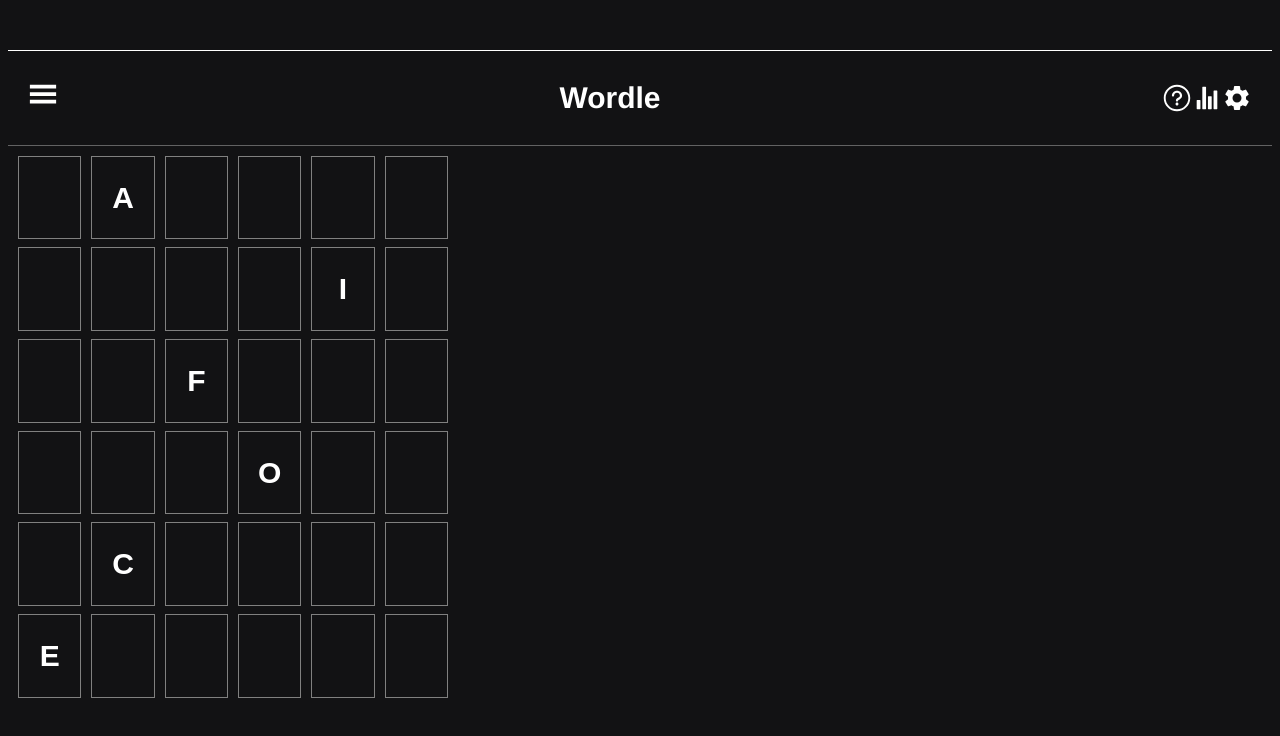
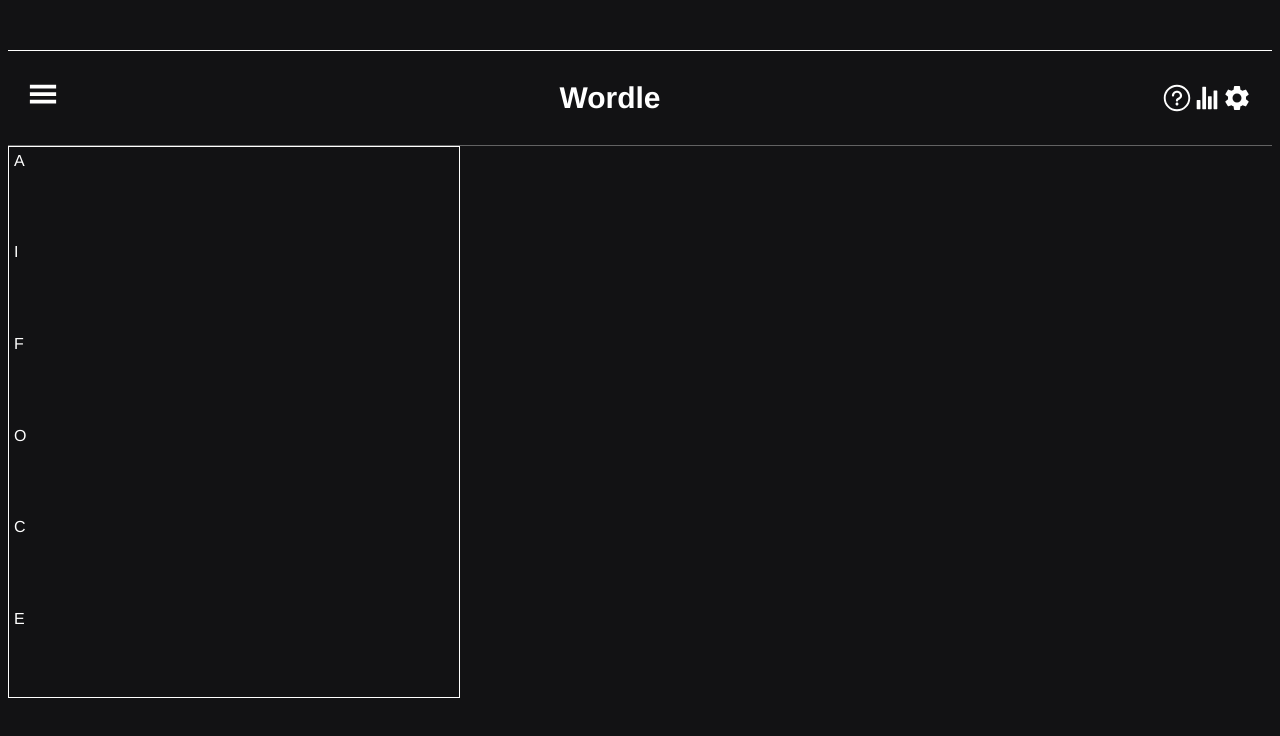
Before and after one commit to elizabethJeudy/wordleClone, a React (Create React App) app: page / in a window 1280 px wide. Shown: the top 736 px of the page. Built offline with nearby package versions, Linux system fonts and the light colour scheme.

Commit message:
added letter styling

```diff
--- a/src/components/Board.css
+++ b/src/components/Board.css
@@ -3,6 +3,7 @@
   flex-direction: column;
   width: 450px;
   height: 550px;
+  border: 1px solid white;
 }
 
 .row {
@@ -12,15 +13,3 @@
   flex-direction: row;
   margin: 5px;
 }
-
-.letters {
-  display: grid;
-  place-items: center;
-  flex: 33%;
-  height: 100%;
-  border: 1px solid grey;
-  margin: 5px;
-  font-size: 30px;
-  font-weight: bolder;
-  font-family: Arial, Helvetica, sans-serif;
-}
```
